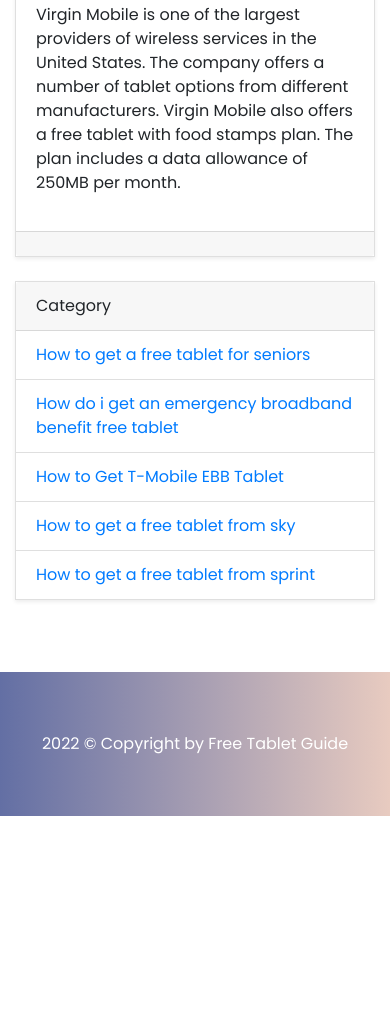
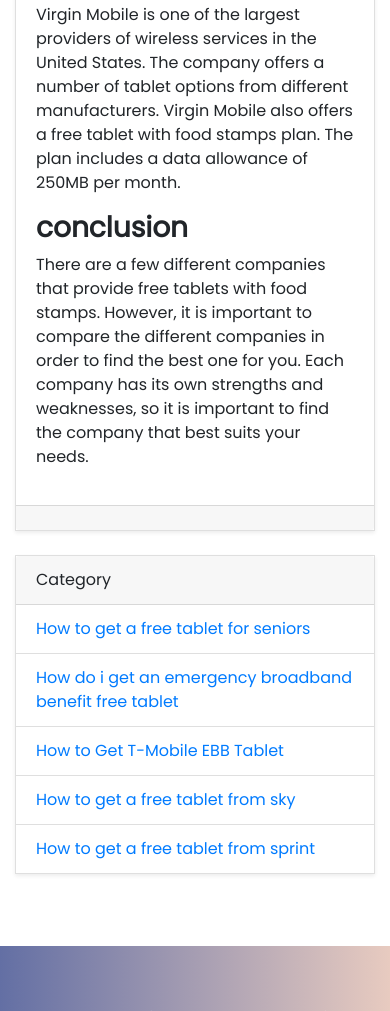
Before and after one commit to kristydiaz1992/bitbucket, a plain HTML site: page free-tablet-with-food-stamps.html in a window 390 px wide. Shown: the part 5955-6966 px from the top of the page. Before the commit the page ends 6771 px from the top, so only its background shows below. Drawn offline with nearby package versions, Linux system fonts and the light colour scheme.

Commit message:
Update free-tablet-with-food-stamps.html

```diff
--- a/free-tablet-with-food-stamps.html
+++ b/free-tablet-with-food-stamps.html
@@ -89,7 +89,8 @@
 <p>5. Virgin Mobile</p>
 <p>Virgin Mobile is one of the largest providers of wireless services in the United States. The company offers a number of tablet options from different manufacturers. Virgin Mobile also offers a free tablet with food stamps plan. The plan includes a data allowance of 250MB per month.</p>
 
-
+<h3><strong>conclusion</strong></h3>
+<p>There are a few different companies that provide free tablets with food stamps. However, it is important to compare the different companies in order to find the best one for you. Each company has its own strengths and weaknesses, so it is important to find the company that best suits your needs.</p>
 
                         </div>
                         <div class="card-footer">
```
